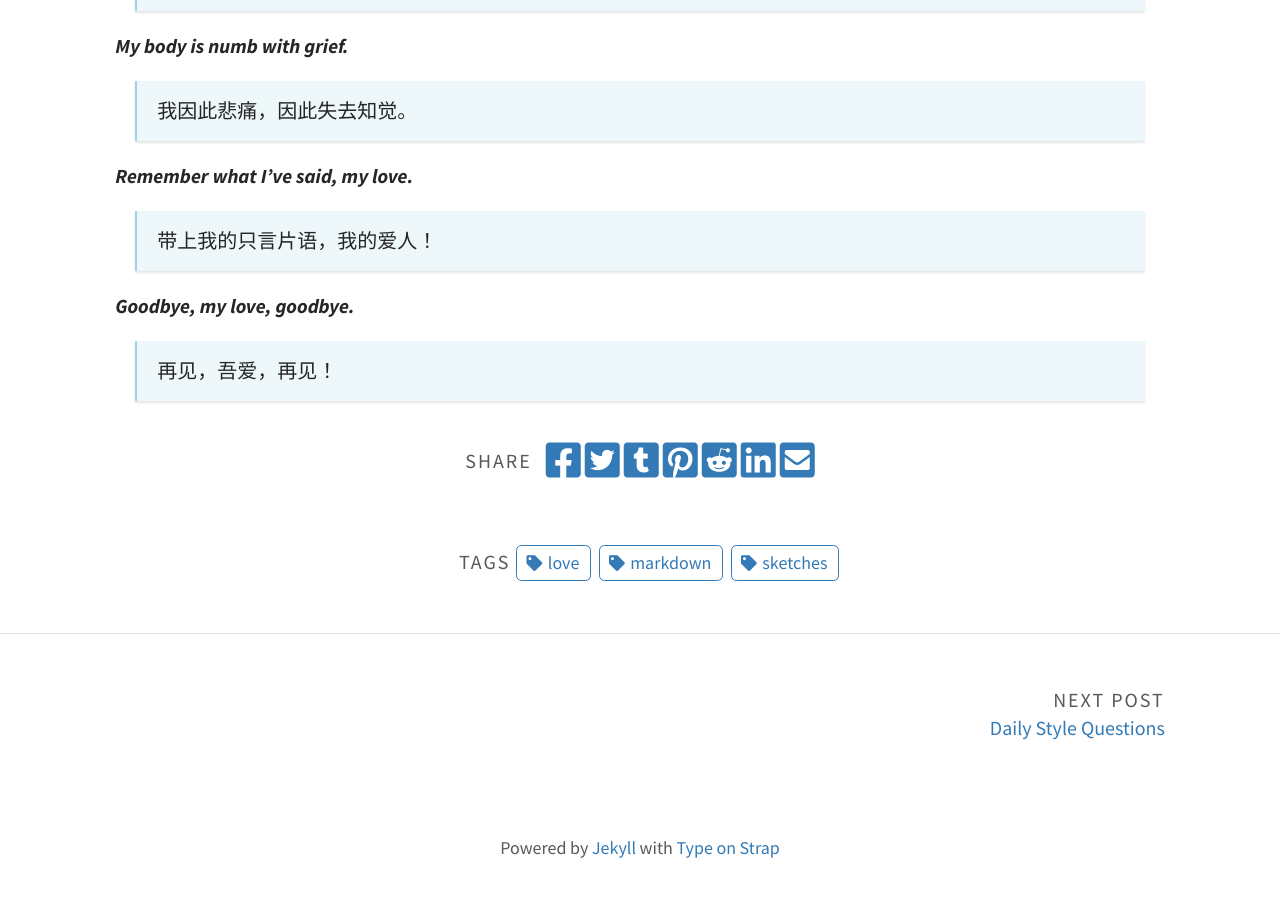
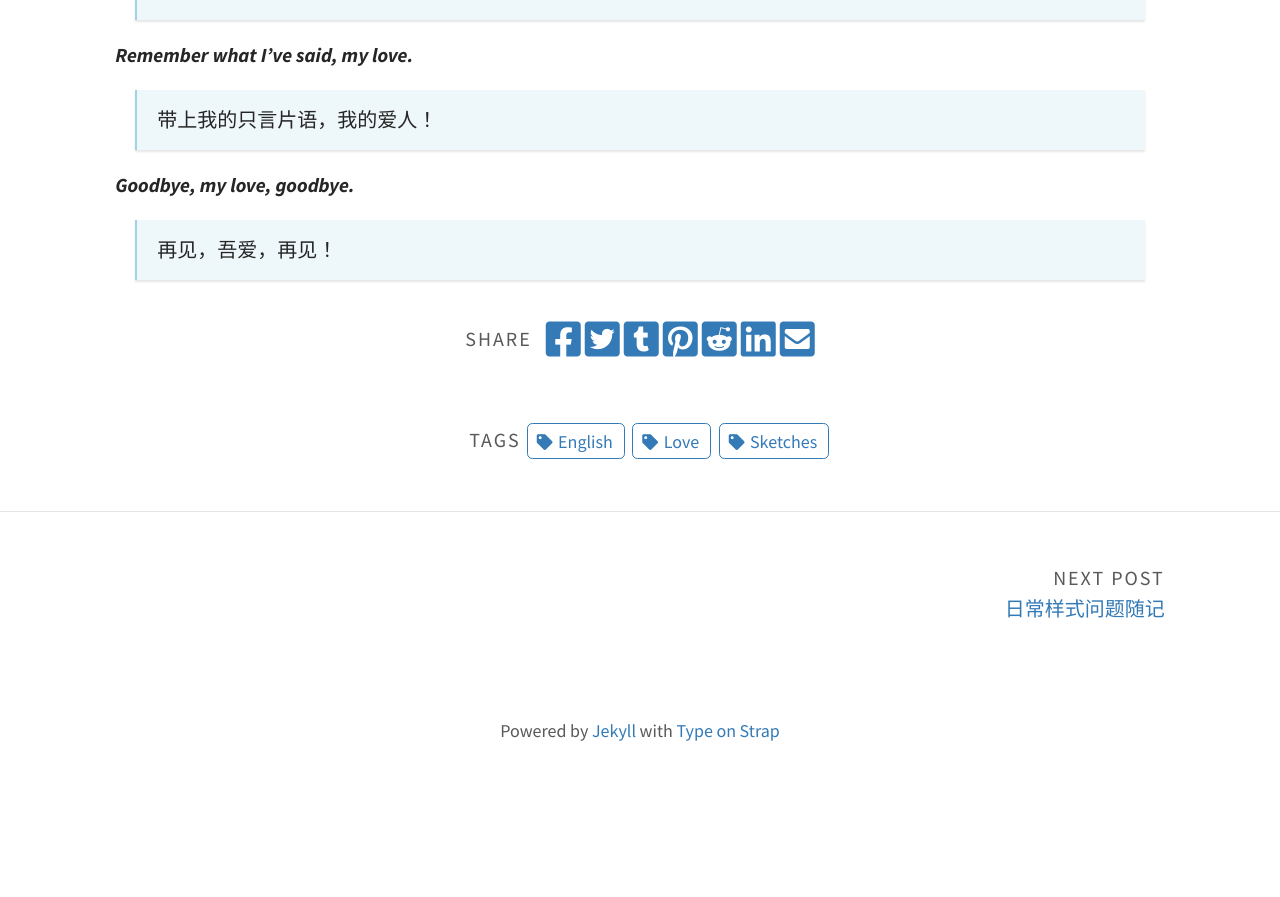
Before and after one commit to OnlyProbie/sketches, a Jekyll site: the page built from docs/_posts/2021-08-05-the-pain-of-loving-you.md, in a window 1280 px wide and 900 px high, scrolled down 2023 px. Shown: the top 897 px of the window. Built offline with Jekyll 4.4.1, drawn with Linux system fonts in a browser that asks for light colours; after the commit the page ends 2805 px from its top, so only the background shows below that; some of the changed text lies outside the part shown.

Commit message:
improvement: update style

```diff
--- a/docs/_posts/2021-08-05-daily-style-questions.md
+++ b/docs/_posts/2021-08-05-daily-style-questions.md
@@ -1,9 +1,11 @@
 ---
 layout: post
-title: Daily Style Questions                                # Title of the page
+title: 日常样式问题随记                               # Title of the page
 color: rgb(80,140,22)                             # Add the specified color as feature image, and change link colors in post
-tags: [JavaScript, Css, markdown, web]
+tags: [JavaScript, Css, Web]
 ---
+
+**日常样式问题随记**
 
 <!-- START doctoc generated TOC please keep comment here to allow auto update -->
 <!-- DON'T EDIT THIS SECTION, INSTEAD RE-RUN doctoc TO UPDATE -->
--- a/docs/_posts/2021-08-05-the-pain-of-loving-you.md
+++ b/docs/_posts/2021-08-05-the-pain-of-loving-you.md
@@ -3,15 +3,13 @@
 title: The Pain of Loving You
 feature-img: assets/img/feature-img/story.jpeg              # Add a feature-image to the post
 thumbnail: assets/img/thumbnails/feature-img/the-pain-of-loving-you.jpeg  # Add a thumbnail image on blog view
-tags: [sketches, markdown, love]
+tags: [Sketches, English, Love]
 ---
+
+**爱你之痛**
 
 <!-- START doctoc -->
 <!-- END doctoc -->
-
-# The Pain of Loving You
-
-**爱你之痛**
 
 > 一首关于爱的情诗
 
```
Also changed, not shown: other parts of docs/_posts/2021-08-05-daily-style-questions.md (+0 -2 lines), docs/_posts/2021-08-01-leetcode.md (+2 -1 lines), docs/_posts/2021-08-01-structure.md (+2 -1 lines), 1 other file.
